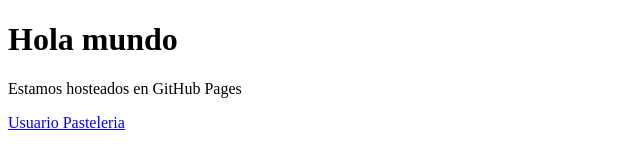
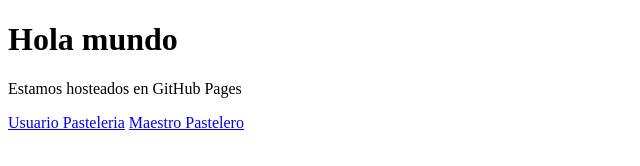
Before and after one commit to h1r04k1/h1r04k1.github.io, a plain HTML site: page index.html in a window 1280 px wide. Shown: the whole page, without its empty margins (0-640 px from the left). Drawn offline with Linux system fonts and the light colour scheme.

Commit message:
Update index.html
un lindo href a la pagina del maistro pastelero

```diff
--- a/index.html
+++ b/index.html
@@ -10,5 +10,6 @@
     <h1>Hola mundo</h1>
     <p>Estamos hosteados en GitHub Pages </p>
     <a href="UserPasteleria.html" target="blank">Usuario Pasteleria</a>
+    <a href="MasterPasteleria.html" target="blank">Maestro Pastelero</a>
 </body>
 </html>
```
